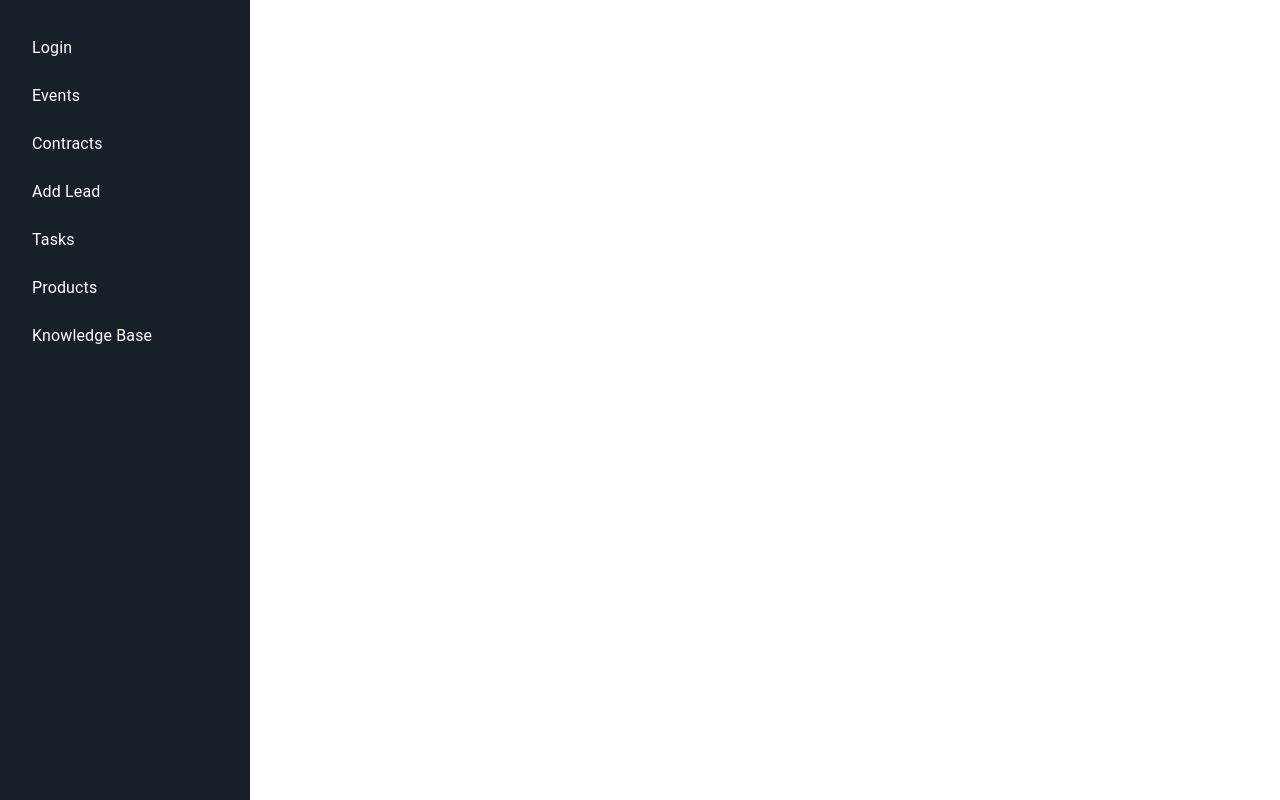
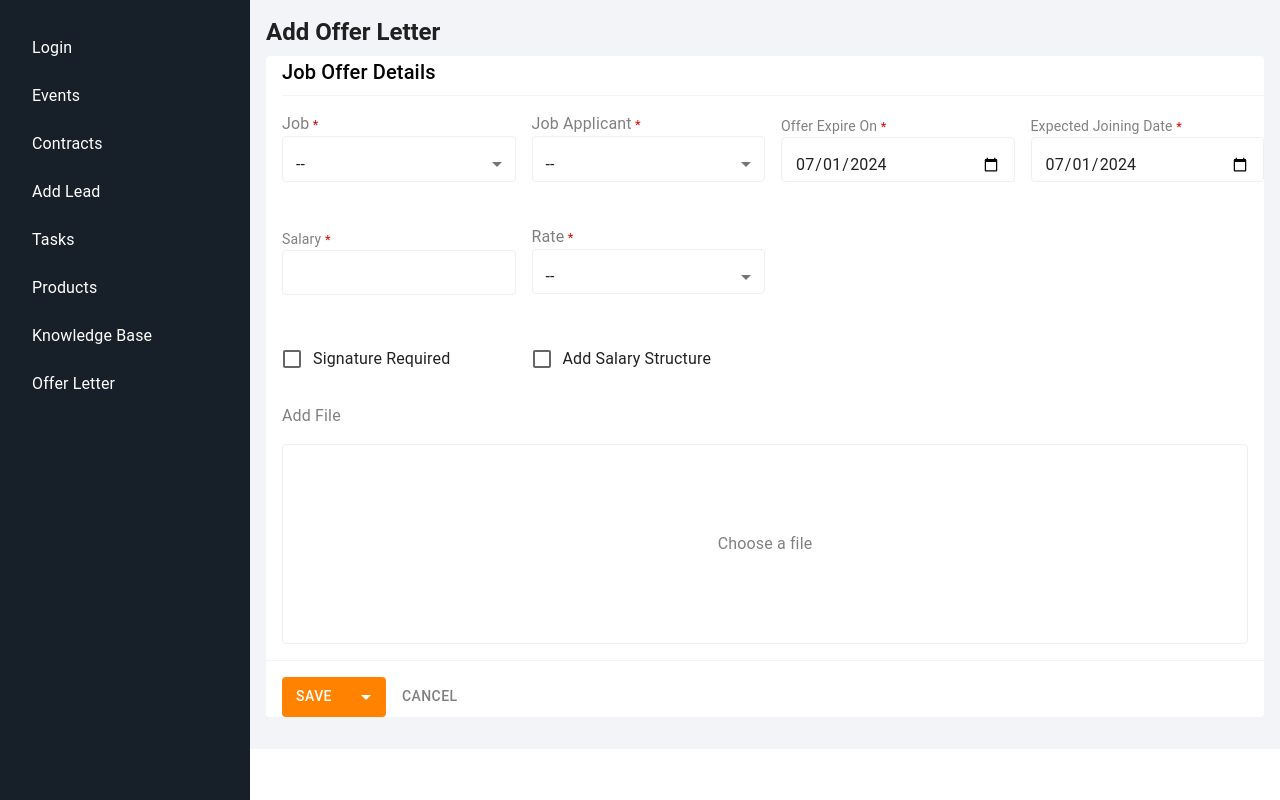
Before and after one commit to gharat-purva/9di, a React (Vite) app: page /add-offer-letter in a window 1280 px wide. Built offline with nearby package versions, Linux system fonts and the light colour scheme.

Commit message:
addofferletter

```diff
--- /dev/null
+++ b/src/components/AddOfferLetter.jsx
@@ -0,0 +1,186 @@
+import * as React from 'react';
+import {
+  Box, Button, TextField, Typography,
+  Grid, Checkbox, FormControlLabel, IconButton, Menu, MenuItem
+} from '@mui/material';
+import ArrowDropDownIcon from '@mui/icons-material/ArrowDropDown';
+
+export default function AddLeadContactInfo() {
+  const [audience, setAudience] = React.useState('employees');
+  const [anchorEl, setAnchorEl] = React.useState(null);
+
+  const today = new Date().toISOString().split('T')[0];
+
+  const handleClick = (event) => {
+    setAnchorEl(event.currentTarget);
+  };
+
+  const handleClose = () => {
+    setAnchorEl(null);
+  };
+
+  return (
+    <Box sx={{ p: 2, maxWidth: 2900, mx: 'auto', backgroundColor: '#f3f4f8', ml: '250px' }}>
+      <Typography variant="h5" gutterBottom fontWeight="bold">
+        Add Offer Letter
+      </Typography>
+      <Box sx={{ backgroundColor: 'white', borderRadius: 1 }}>
+        <Box sx={{ mb: 3, ml: 2 }}>
+          <Typography variant="h6" gutterBottom color="black">
+            Job Offer Details
+          </Typography>
+          <Box sx={{ borderBottom: '1px solid #f3f4f8', ml: 0, mb: 2 }}></Box>
+          <Grid container spacing={2} >
+            <Grid item xs={12} sm={3}>
+              <Typography variant="body1" color="gray">Job<span style={{ color: '#d50a0a', fontSize: 'small' }}> *</span></Typography>
+              <TextField select fullWidth defaultValue="--" id="job"
+                sx={{
+                  '& fieldset': {
+                    borderColor: '#efeff1',
+                    maxHeight: '90%'
+                  }
+                }}
+              >
+                <MenuItem value="--">--</MenuItem>
+              </TextField>
+            </Grid>
+            <Grid item xs={12} sm={3}>
+              <Typography variant="body1" color="gray">Job Applicant<span style={{ color: '#d50a0a', fontSize: 'small' }}> *</span></Typography>
+              <TextField select fullWidth defaultValue="--" id="job-applicant"
+                sx={{
+                  '& fieldset': {
+                    borderColor: '#efeff1',
+                    maxHeight: '90%'
+                  }
+                }}
+              >
+                <MenuItem value="--">--</MenuItem>
+              </TextField>
+            </Grid>
+            <Grid item xs={12} sm={3}>
+              <Typography variant="body2" color="gray" mt="4px">
+                Offer Expire On <span style={{ color: '#d50a0a', fontSize: 'small' }}>*</span>
+              </Typography>
+              <TextField type="date" fullWidth defaultValue={today} required id="expire-date"
+                sx={{
+                  '& fieldset': {
+                    borderColor: '#efeff1',
+                    maxHeight: '90%'
+                  }
+                }}
+              />
+            </Grid>
+            <Grid item xs={12} sm={3}>
+              <Typography variant="body2" color="gray" mt="4px">
+                Expected Joining Date <span style={{ color: '#d50a0a', fontSize: 'small' }}>*</span>
+              </Typography>
+              <TextField type="date" fullWidth defaultValue={today} required id="joining-date"
+                sx={{
+                  '& fieldset': {
+                    borderColor: '#efeff1',
+                    maxHeight: '90%'
+                  }
+                }}
+              />
+            </Grid>
+          </Grid>
+          <Grid container spacing={2} mt={2} >
+            <Grid item xs={12} sm={3} mt="4px">
+              <Typography variant="body2" color="gray">Salary <span style={{ color: '#d50a0a', fontSize: 'small' }}>*</span></Typography>
+              <TextField fullWidth placeholder="" required id="salary"
+                sx={{
+                  width: '100%',
+                  '& fieldset': {
+                    borderColor: '#efeff1',
+                    maxHeight: '90%'
+                  }
+                }}
+              />
+            </Grid>
+            <Grid item xs={12} sm={3}>
+              <Typography variant="body1" color="gray">Rate<span style={{ color: '#d50a0a', fontSize: 'small' }}> *</span></Typography>
+              <TextField select fullWidth defaultValue="--" id="rate"
+                sx={{
+                  width: '100%',
+                  '& fieldset': {
+                    borderColor: '#efeff1',
+                    maxHeight: '90%'
+                  }
+                }}
+              >
+                <MenuItem value="--">--</MenuItem>
+              </TextField>
+            </Grid>
+          </Grid>
+          <Grid container spacing={2} mt={2} >
+            <Grid item xs={12} sm={3}>
+              <FormControlLabel
+                control={<Checkbox color="primary" />}
+                label="Signature Required"
+                sx={{ fontSize: '16px', mt: 0, mb: 0 }}
+              />
+            </Grid>
+            <Grid item xs={12} sm={3}>
+              <FormControlLabel
+                control={<Checkbox color="primary" />}
+                label="Add Salary Structure"
+                sx={{ fontSize: '16px', mt: 0, mb: 0 }}
+              />
+            </Grid>
+          </Grid>
+        </Box>
+        <Typography variant="body1" color="gray" sx={{ ml: 2 }}>
+          Add File
+        </Typography>
+        <Box
+          sx={{
+            border: '1px solid #efeff1',
+            display: 'flex',
+            justifyContent: 'center',
+            alignItems: 'center',
+            height: 200,
+            borderRadius: 1,
+            mt: 2,
+            mb: 2,
+            ml: 2,
+            mr: 2
+          }}
+        >
+          <Typography variant="body1" color="gray" sx={{ textAlign: 'center' }}>
+            Choose a file
+          </Typography>
+        </Box>
+        <Box sx={{ borderBottom: '1px solid #f3f4f8', ml: 0, mb: 2 }}></Box>
+        <Box sx={{ mt: 2, display: 'flex', gap: 1, ml: 2, mb: 2 }}>
+          <Button
+            sx={{ backgroundColor: '#ff8300', color: 'white', '&:hover': { backgroundColor: '#ff8300' }, borderRadius: '4px 0 0 4px' }}
+            aria-label="Save"
+          >
+            Save
+          </Button>
+          <IconButton
+            sx={{ backgroundColor: '#ff8300', color: 'white', '&:hover': { backgroundColor: '#ff8300' }, ml: -1, borderRadius: '0 4px 4px 0' }}
+            onClick={handleClick}
+          >
+            <ArrowDropDownIcon />
+          </IconButton>
+          <Menu
+            anchorEl={anchorEl}
+            open={Boolean(anchorEl)}
+            onClose={handleClose}
+          >
+            <MenuItem onClick={handleClose}>Option 1</MenuItem>
+            <MenuItem onClick={handleClose}>Option 2</MenuItem>
+          </Menu>
+          <Button
+            variant="text"
+            sx={{ color: 'gray' }}
+            aria-label="Cancel"
+          >
+            Cancel
+          </Button>
+        </Box>
+      </Box>
+    </Box>
+  );
+}
--- a/src/components/AppRouter.jsx
+++ b/src/components/AppRouter.jsx
@@ -12,6 +12,7 @@ import ProductsPage from './ProductsPage';
 import AddProductsPage from './AddProductsPage';
 import KnowledgeBasePage from './KnowledgeBasePage';
 import AddKnowledgeBase from './AddKnowledgeBase';
+import AddOfferLetter from './AddOfferLetter';
 
 const theme = createTheme();
 
@@ -34,6 +35,7 @@ const AppRouter = () => {
         <Route path="/add-products" element={<AddProductsPage />} />
         <Route path="/knowledge-base" element={<KnowledgeBasePage />} />
         <Route path="/add-knowledge-base" element={<AddKnowledgeBase />} />
+        <Route path="/add-offer-letter" element={<AddOfferLetter />} />
       </Routes>
     </ThemeProvider>
   );
--- a/src/components/NavBar.jsx
+++ b/src/components/NavBar.jsx
@@ -41,6 +41,9 @@ const NavBar = () => {
         <ListItem button component={Link} to="/knowledge-base">
           <ListItemText primary="Knowledge Base" sx={{ color: 'white' }} />
         </ListItem>
+        <ListItem button component={Link} to="/add-offer-letter">
+          <ListItemText primary="Offer Letter" sx={{ color: 'white' }} />
+        </ListItem>
       </List>
     </Box>
   );
```
